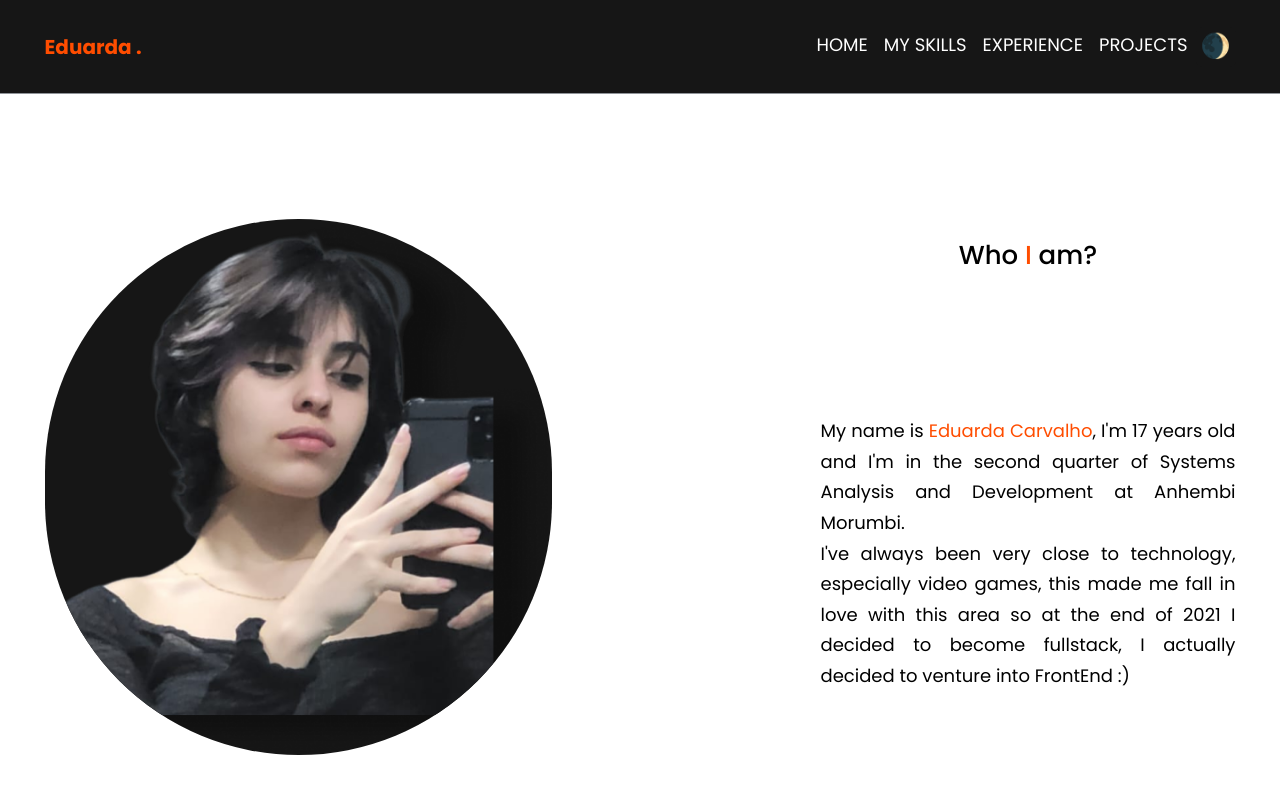
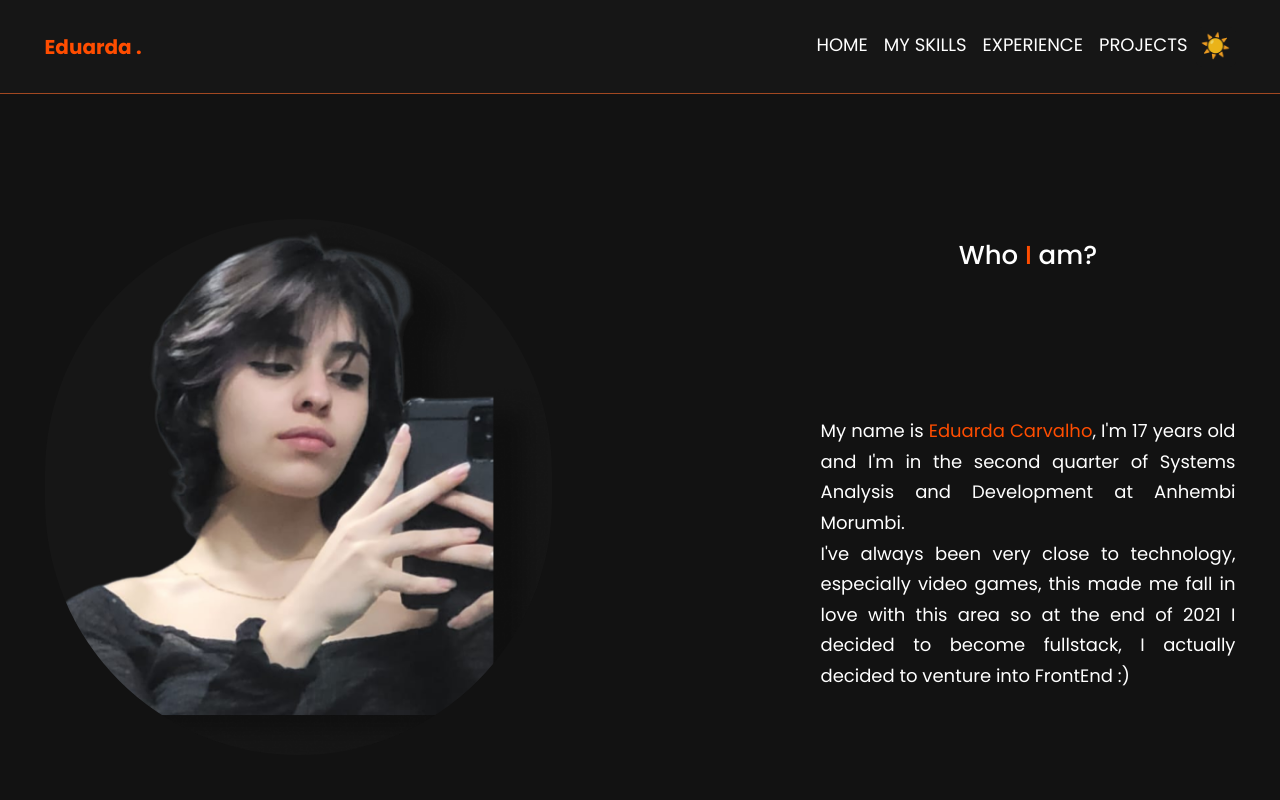
Before and after one commit to eduardacarvalho00/Portifolio, a React (Vite) app: page / in a window 1280 px wide. Shown: the top 800 px of the page. Built offline with nearby package versions, Linux system fonts and the light colour scheme.

Commit message:
config theme dark

```diff
--- a/src/styles/theme.ts
+++ b/src/styles/theme.ts
@@ -3,12 +3,10 @@ import {
 } from '@chakra-ui/react';
 
 const config: ThemeConfig = {
-  initialColorMode: 'light',
+  initialColorMode: 'dark',
   useSystemColorMode: false,
 };
 
-// const bg = useColorModeValue('orange.50', 'gray.900');
-// const color = useColorModeValue('gray.50', 'gray.800');
 function Background() {
   useColorModeValue('orange.50', 'gray.900');
 }
```
